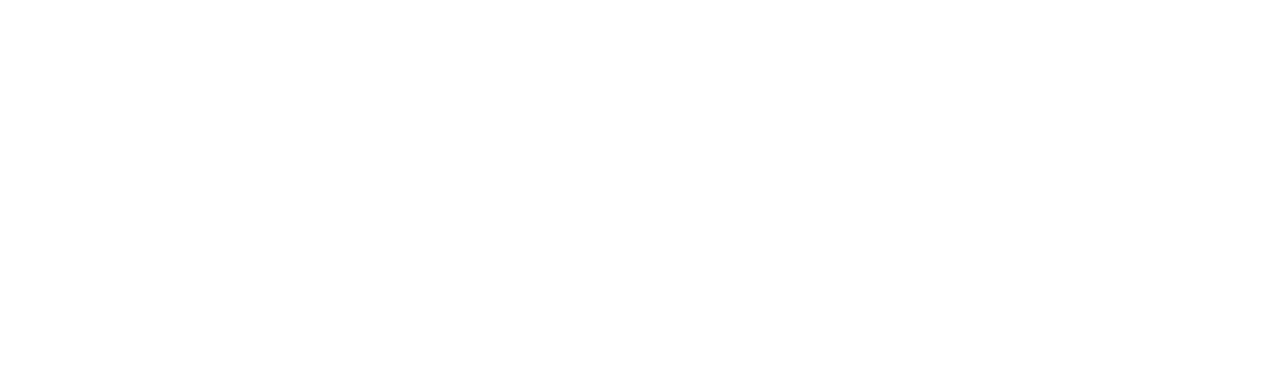
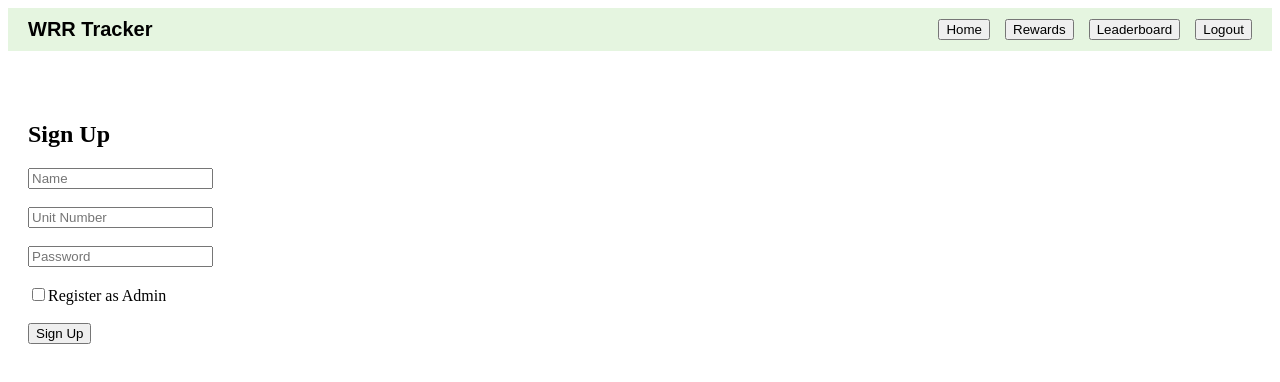
Before and after one commit to WRR-source/Wrr-tracker, a Next.js app: page /signup in a window 1280 px wide. Before the commit this address had no page. Shown: the top 382 px of the page. Built offline with nearby package versions, Linux system fonts and the light colour scheme.

Commit message:
Update signup.js

```diff
--- a/pages/signup.js
+++ b/pages/signup.js
@@ -1,30 +1,88 @@
-import { useEffect, useState } from "react";
+import { useState } from "react";
 import { useRouter } from "next/router";
 import NavBar from "../components/NavBar";
 
-export default function Rewards() {
-  const [user, setUser] = useState(null);
+export default function Signup() {
   const router = useRouter();
+  const [name, setName] = useState("");
+  const [unit, setUnit] = useState("");
+  const [password, setPassword] = useState("");
+  const [isAdmin, setIsAdmin] = useState(false);
+  const [error, setError] = useState("");
 
-  useEffect(() => {
-    const currentUser = JSON.parse(localStorage.getItem("currentUser"));
-    if (!currentUser) {
-      router.push("/signup");
-    } else {
-      setUser(currentUser);
+  const handleSignup = (e) => {
+    e.preventDefault();
+
+    if (!name || !unit || !password) {
+      setError("All fields are required.");
+      return;
     }
-  }, []);
 
-  if (!user) return null;
+    const newUser = {
+      name,
+      unit,
+      password,
+      isAdmin,
+      points: 0,
+    };
+
+    const existingUsers =
+      JSON.parse(localStorage.getItem("users")) || [];
+
+    if (existingUsers.find((u) => u.unit === unit)) {
+      setError("A user with this unit number already exists.");
+      return;
+    }
+
+    existingUsers.push(newUser);
+    localStorage.setItem("users", JSON.stringify(existingUsers));
+    localStorage.setItem("loggedUser", JSON.stringify(newUser));
+
+    router.push("/");
+  };
 
   return (
     <>
       <NavBar />
-      <div style={{ padding: 20, fontFamily: "sans-serif" }}>
-        <h1>Rewards for {user.name}</h1>
-        <p>
-          You have <strong>{user.points} points</strong>
-        </p>
+      <div style={{ padding: 20 }}>
+        <h2>Sign Up</h2>
+        {error && <p style={{ color: "red" }}>{error}</p>}
+        <form onSubmit={handleSignup}>
+          <input
+            type="text"
+            placeholder="Name"
+            value={name}
+            onChange={(e) => setName(e.target.value)}
+            required
+          /><br /><br />
+
+          <input
+            type="text"
+            placeholder="Unit Number"
+            value={unit}
+            onChange={(e) => setUnit(e.target.value)}
+            required
+          /><br /><br />
+
+          <input
+            type="password"
+            placeholder="Password"
+            value={password}
+            onChange={(e) => setPassword(e.target.value)}
+            required
+          /><br /><br />
+
+          <label>
+            <input
+              type="checkbox"
+              checked={isAdmin}
+              onChange={(e) => setIsAdmin(e.target.checked)}
+            />
+            Register as Admin
+          </label><br /><br />
+
+          <button type="submit">Sign Up</button>
+        </form>
       </div>
     </>
   );
```
